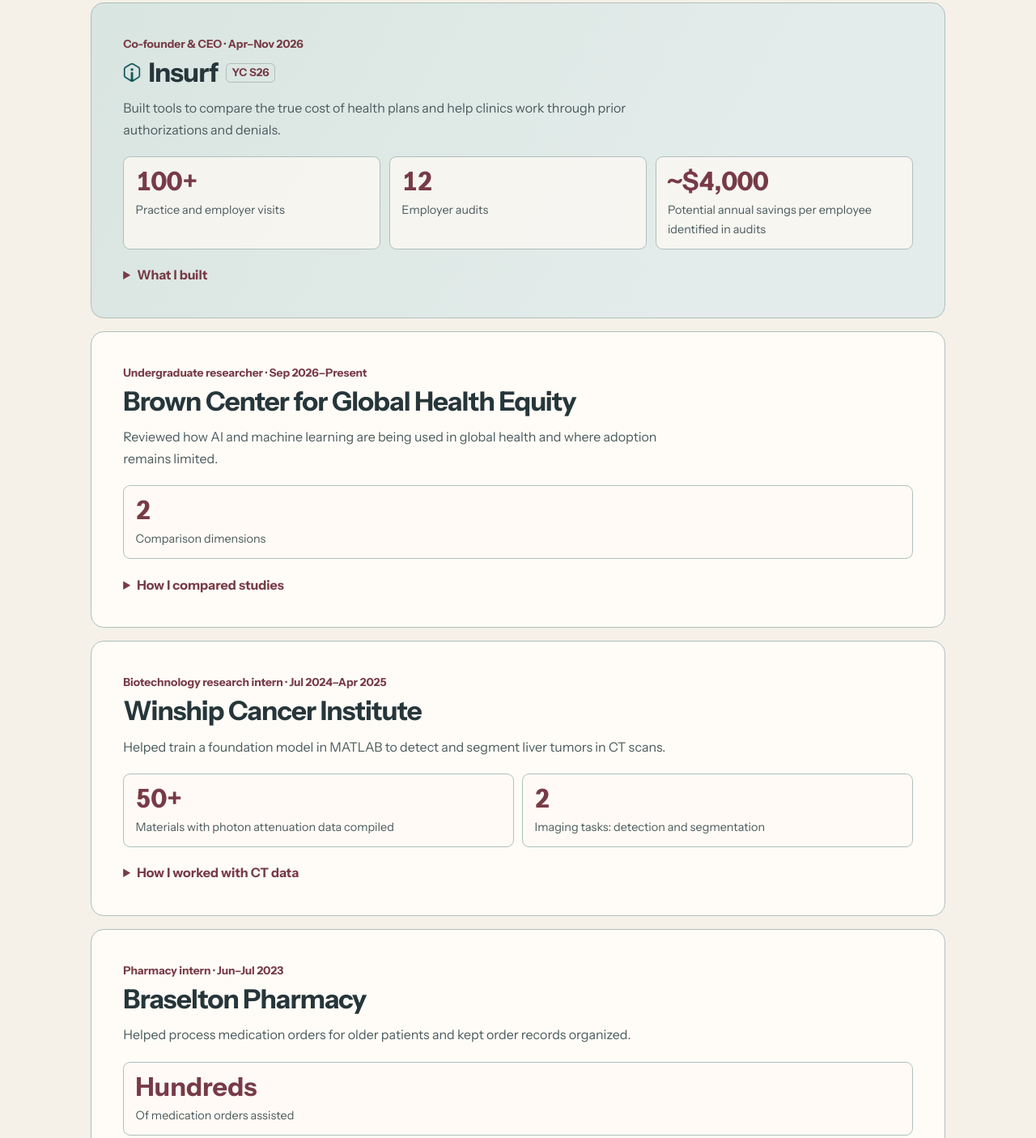
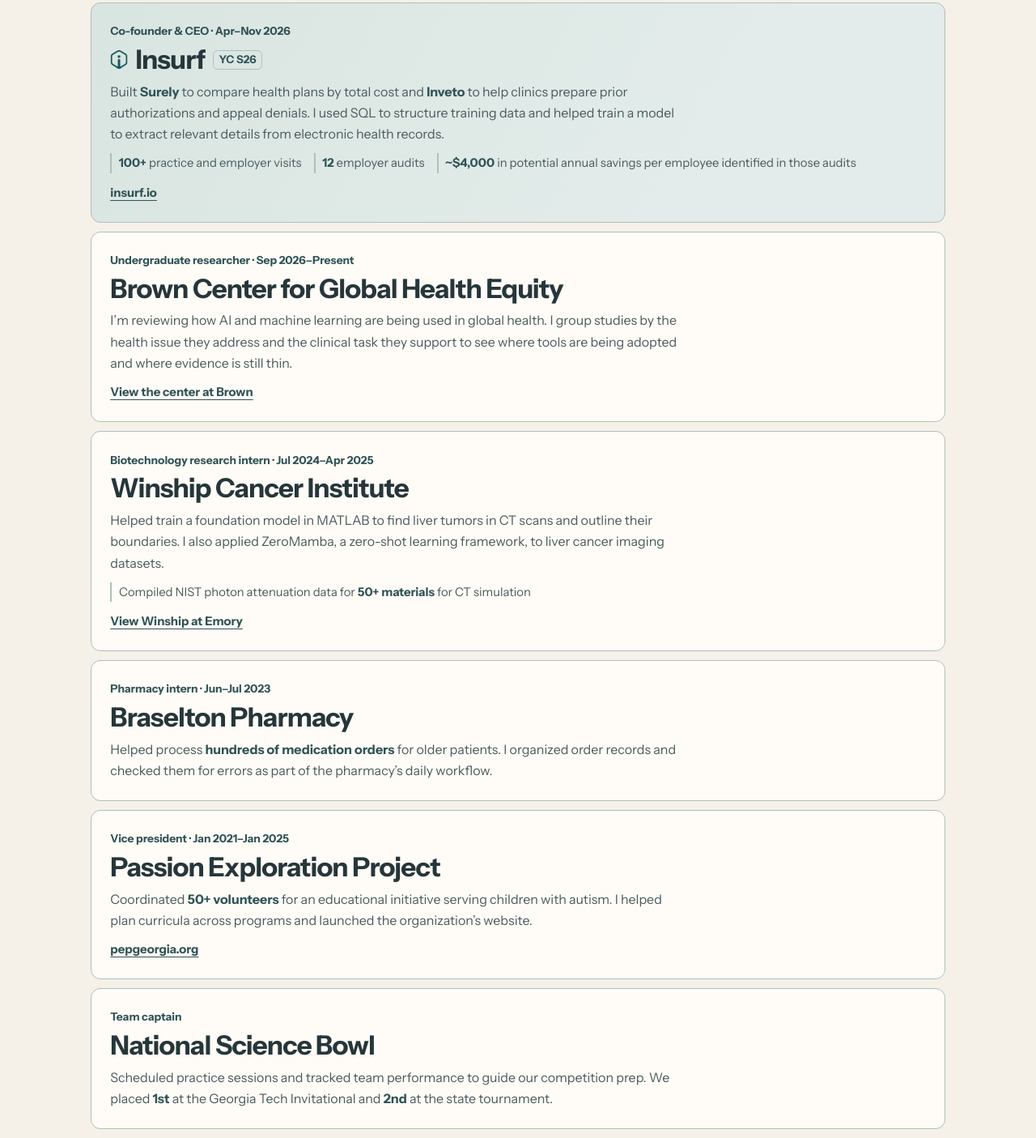
Before and after one commit to changxlu/page, a plain HTML site: page index.html in a window 1280 px wide. Shown: the part 773-2178 px from the top of the page at 81% size. Drawn offline with Linux system fonts and the light colour scheme.

Commit message:
Make experience cards compact and descriptive

```diff
--- a/index.html
+++ b/index.html
@@ -64,83 +64,49 @@
         <article class="card featured" data-category="startup healthcare" id="insurf">
           <p class="eyebrow">Co-founder &amp; CEO <span>·</span> Apr–Nov 2026</p>
           <h3><img src="assets/insurf-mark.webp" width="356" height="400" alt="">Insurf <span class="batch">YC S26</span></h3>
-          <p>Built tools to compare the true cost of health plans and help clinics work through prior authorizations and denials.</p>
-          <dl class="stats">
-            <div><dt>100+</dt><dd>Practice and employer visits</dd></div>
-            <div><dt>12</dt><dd>Employer audits</dd></div>
-            <div><dt>~$4,000</dt><dd>Potential annual savings per employee identified in audits</dd></div>
-          </dl>
-          <details>
-            <summary>What I built</summary>
-            <ul>
-              <li><strong>Surely</strong> compared health plans by total cost.</li>
-              <li><strong>Inveto</strong> helped teams prepare prior authorizations and appeals. I helped train a model to extract EHR information for specialty-specific requests and used SQL to structure training data.</li>
-            </ul>
-            <a href="https://www.insurf.io/">Visit Insurf</a>
-          </details>
+          <p>Built <strong>Surely</strong> to compare health plans by total cost and <strong>Inveto</strong> to help clinics prepare prior authorizations and appeal denials. I used SQL to structure training data and helped train a model to extract relevant details from electronic health records.</p>
+          <ul class="highlights" aria-label="Insurf highlights">
+            <li><strong>100+</strong> practice and employer visits</li>
+            <li><strong>12</strong> employer audits</li>
+            <li><strong>~$4,000</strong> in potential annual savings per employee identified in those audits</li>
+          </ul>
+          <a class="card-link" href="https://www.insurf.io/">insurf.io</a>
         </article>
 
         <article class="card" data-category="research healthcare" id="global-health">
           <p class="eyebrow">Undergraduate researcher <span>·</span> Sep 2026–Present</p>
           <h3>Brown Center for Global Health Equity</h3>
-          <p>Reviewed how AI and machine learning are being used in global health and where adoption remains limited.</p>
-          <dl class="stats">
-            <div><dt>2</dt><dd>Comparison dimensions</dd></div>
-          </dl>
-          <details>
-            <summary>How I compared studies</summary>
-            <p>I grouped use cases by health domain and clinical function to see where applications clustered and where gaps remained.</p>
-          </details>
+          <p>I’m reviewing how AI and machine learning are being used in global health. I group studies by the health issue they address and the clinical task they support to see where tools are being adopted and where evidence is still thin.</p>
+          <a class="card-link" href="https://globalhealth.brown.edu/">View the center at Brown</a>
         </article>
 
         <article class="card" data-category="research healthcare" id="imaging">
           <p class="eyebrow">Biotechnology research intern <span>·</span> Jul 2024–Apr 2025</p>
           <h3>Winship Cancer Institute</h3>
-          <p>Helped train a foundation model in MATLAB to detect and segment liver tumors in CT scans.</p>
-          <dl class="stats">
-            <div><dt>50+</dt><dd>Materials with photon attenuation data compiled</dd></div>
-            <div><dt>2</dt><dd>Imaging tasks: detection and segmentation</dd></div>
-          </dl>
-          <details>
-            <summary>How I worked with CT data</summary>
-            <p>I applied ZeroMamba to liver cancer imaging datasets and compiled NIST XCOM photon attenuation data for numerical CT simulation.</p>
-          </details>
+          <p>Helped train a foundation model in MATLAB to find liver tumors in CT scans and outline their boundaries. I also applied ZeroMamba, a zero-shot learning framework, to liver cancer imaging datasets.</p>
+          <ul class="highlights" aria-label="Biomedical imaging highlight">
+            <li>Compiled NIST photon attenuation data for <strong>50+ materials</strong> for CT simulation</li>
+          </ul>
+          <a class="card-link" href="https://winshipcancer.emory.edu/">View Winship at Emory</a>
         </article>
 
         <article class="card" data-category="healthcare" id="pharmacy">
           <p class="eyebrow">Pharmacy intern <span>·</span> Jun–Jul 2023</p>
           <h3>Braselton Pharmacy</h3>
-          <p>Helped process medication orders for older patients and kept order records organized.</p>
-          <dl class="stats"><div><dt>Hundreds</dt><dd>Of medication orders assisted</dd></div></dl>
-          <details>
-            <summary>What I handled</summary>
-            <p>I organized medication order records and checked them for errors.</p>
-          </details>
+          <p>Helped process <strong>hundreds of medication orders</strong> for older patients. I organized order records and checked them for errors as part of the pharmacy’s daily workflow.</p>
         </article>
 
         <article class="card" data-category="leadership" id="pep">
           <p class="eyebrow">Vice president <span>·</span> Jan 2021–Jan 2025</p>
           <h3>Passion Exploration Project</h3>
-          <p>Led a nonprofit educational initiative serving children with autism.</p>
-          <dl class="stats">
-            <div><dt>50+</dt><dd>Volunteers coordinated</dd></div>
-            <div><dt>4 years</dt><dd>In the role</dd></div>
-          </dl>
-          <details>
-            <summary>Programs and website</summary>
-            <p>I coordinated curriculum planning across programs and launched the organization’s website.</p>
-            <a href="https://pepgeorgia.org/">Visit Passion Exploration Project</a>
-          </details>
+          <p>Coordinated <strong>50+ volunteers</strong> for an educational initiative serving children with autism. I helped plan curricula across programs and launched the organization’s website.</p>
+          <a class="card-link" href="https://pepgeorgia.org/">pepgeorgia.org</a>
         </article>
 
         <article class="card" data-category="leadership" id="science-bowl">
           <p class="eyebrow">Team captain</p>
           <h3>National Science Bowl</h3>
-          <p>Organized practice and tracked team performance across the competition season.</p>
-          <dl class="stats">
-            <div><dt>1st</dt><dd>Georgia Tech Invitational</dd></div>
-            <div><dt>2nd</dt><dd>State tournament</dd></div>
-          </dl>
+          <p>Scheduled practice sessions and tracked team performance to guide our competition prep. We placed <strong>1st</strong> at the Georgia Tech Invitational and <strong>2nd</strong> at the state tournament.</p>
         </article>
       </div>
     </section>
--- a/style.css
+++ b/style.css
@@ -5,7 +5,8 @@
   --featured: #e3ecea;
   --text: #26363a;
   --muted: #4b5b5d;
-  --accent: #773b46;
+  --accent: #305356;
+  --burgundy: #773b46;
   --line: #aebfbc;
   --button: #305356;
   --button-hover: #254548;
@@ -21,7 +22,7 @@ body { margin: 0; background: var(--bg); color: var(--text); font: 1rem/1.65 "In
 img { display: block; max-width: 100%; }
 a { color: var(--accent); text-underline-offset: .24em; }
 button { font: inherit; color: inherit; }
-a:focus-visible, button:focus-visible, summary:focus-visible { outline: 2px solid var(--accent); outline-offset: 4px; }
+a:focus-visible, button:focus-visible { outline: 2px solid var(--accent); outline-offset: 4px; }
 [hidden] { display: none !important; }
 .wrap { width: min(calc(100% - 3rem), var(--width)); margin-inline: auto; }
 .sr-only, .skip:not(:focus) { position: absolute; width: 1px; height: 1px; overflow: hidden; clip-path: inset(50%); white-space: nowrap; }
@@ -39,7 +40,7 @@ nav a, .wordmark { color: var(--text); text-decoration: none; }
 nav a { font-size: .9rem; }
 nav a:hover, .wordmark:hover { text-decoration: underline; }
 .wordmark { font: 700 1.9rem/1 var(--handwriting); }
-.wordmark span, h1 span { color: var(--accent); }
+.wordmark span, h1 span { color: var(--burgundy); }
 
 .hero {
   display: grid;
@@ -77,7 +78,7 @@ p { margin: 0 0 1rem; }
 .eyebrow { font-size: .86rem; font-weight: 650; color: var(--accent); margin: 0; }
 .hero .eyebrow { text-transform: uppercase; letter-spacing: .1em; }
 .intro { max-width: 30ch; font-size: clamp(1.2rem, 3vw, 1.65rem); line-height: 1.35; }
-.bio, .card > p:not(.eyebrow), .card details p, .card details ul, .education p { color: var(--muted); max-width: 66ch; }
+.bio, .card > p:not(.eyebrow), .education p { color: var(--muted); max-width: 66ch; }
 .links { margin-top: 1.4rem; }
 
 .button, button {
@@ -93,9 +94,6 @@ button { cursor: pointer; }
 .button:hover, button:hover { background: var(--featured); border-color: var(--accent); }
 .primary, button[aria-pressed="true"] { background: var(--button); border-color: var(--button); color: #fff; }
 .primary:hover, button[aria-pressed="true"]:hover { background: var(--button-hover); color: #fff; }
-summary { cursor: pointer; color: var(--accent); font-weight: 650; }
-details > :not(summary) { margin-top: .75rem; }
-
 .experience, .education, .contact { padding-block: clamp(2.25rem, 6vw, 4.25rem); border-top: 1px solid var(--line); }
 .section-head { justify-content: space-between; margin-bottom: 1.4rem; }
 .section-head h2 { margin: 0; }
@@ -103,19 +101,30 @@ details > :not(summary) { margin-top: .75rem; }
 .experience-title img { width: clamp(3.3rem, 7vw, 5rem); height: auto; }
 .filters { gap: .45rem; }
 .filters button { font-size: .875rem; }
-.timeline { display: grid; grid-template-columns: minmax(0, 1fr); gap: 1rem; }
-.card { border: 1px solid var(--line); border-radius: 1rem; padding: clamp(1.25rem, 4vw, 2.45rem); background: var(--panel); }
+.timeline { display: grid; grid-template-columns: minmax(0, 1fr); gap: .7rem; }
+.card { border: 1px solid var(--line); border-radius: .75rem; padding: clamp(.95rem, 2.6vw, 1.45rem); background: var(--panel); }
 .card:target { border-color: var(--accent); }
 .featured { background: linear-gradient(120deg, #d9e5e1, var(--featured) 72%); }
 .featured h3 { display: flex; flex-wrap: wrap; align-items: center; gap: .6rem; }
 .featured h3 img { width: 1.35rem; height: auto; filter: brightness(0) saturate(100%) invert(26%) sepia(31%) saturate(895%) hue-rotate(135deg); }
 .batch { border: 1px solid var(--line); border-radius: .35rem; padding: .2rem .4rem; color: var(--accent); font-size: .84rem; letter-spacing: 0; }
-.stats { display: grid; grid-template-columns: repeat(auto-fit, minmax(min(100%, 11rem), 1fr)); gap: .65rem; margin: 1.25rem 0 0; }
-.stats div { padding: .7rem .9rem; border: 1px solid var(--line); background: #fffaf4bb; border-radius: .55rem; }
-.stats dt { color: var(--accent); font-size: clamp(1.45rem, 4vw, 2rem); font-weight: 700; line-height: 1.2; font-variant-numeric: tabular-nums; }
-.stats dd { margin: .28rem 0 0; color: var(--muted); font-size: .9rem; }
-.card details { margin-top: 1.15rem; }
-.card details p:last-child { margin-bottom: 0; }
+.card h3 { margin-bottom: .45rem; }
+.card > p:not(.eyebrow) { margin-bottom: .55rem; }
+.card > p:last-child { margin-bottom: 0; }
+.highlights {
+  list-style: none;
+  display: flex;
+  flex-wrap: wrap;
+  gap: .35rem .95rem;
+  padding: 0;
+  margin: .65rem 0;
+  color: var(--muted);
+  font-size: .925rem;
+}
+.highlights li { border-left: 2px solid var(--line); padding-left: .55rem; }
+.highlights strong, .card p strong { color: var(--accent); }
+.card-link { display: inline-block; font-size: .93rem; font-weight: 700; }
+.card-link:hover { text-decoration-thickness: 2px; }
 .education-card {
   display: grid;
   grid-template-columns: clamp(7rem, 14vw, 10rem) minmax(0, 1fr);
```
